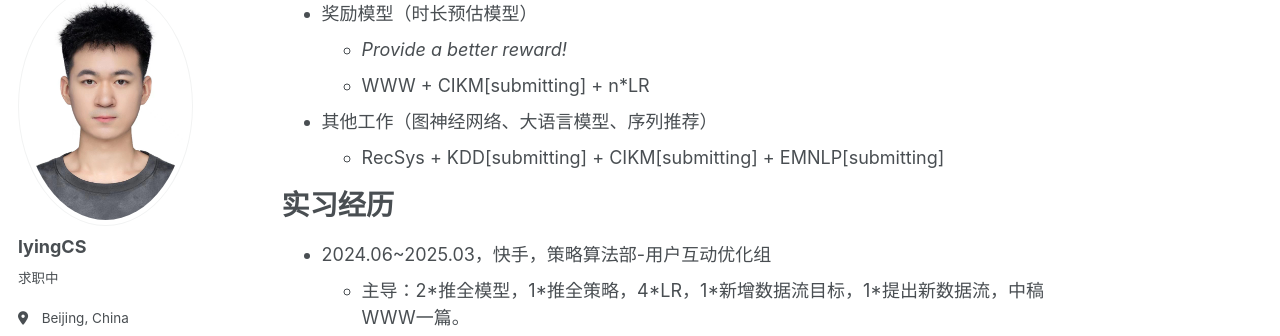
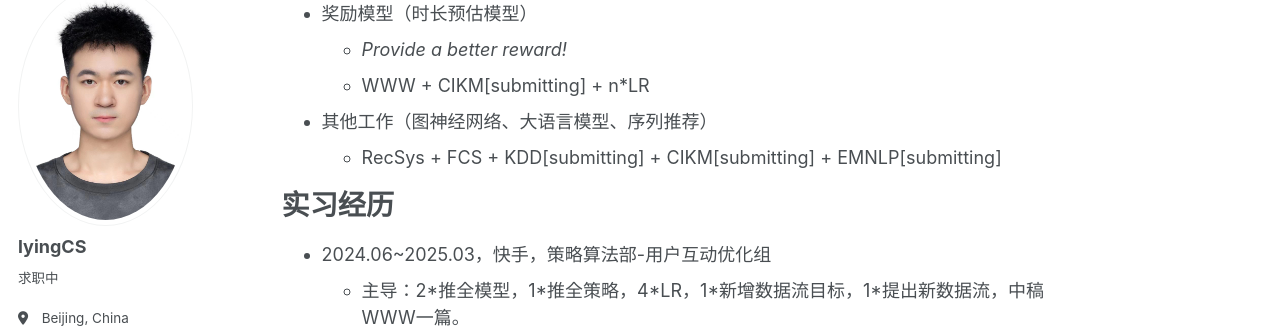
Before and after one commit to lyingCS/lyingCS.github.io, a Jekyll site: the page built from _pages/about.md, in a window 1280 px wide and 900 px high, scrolled down 622 px. Shown: the part 113-449 px from the top of the window. Built offline with Jekyll 4.4.1, drawn with Linux system fonts in a browser that asks for light colours; some web fonts are replaced.

Commit message:
Update about.md

```diff
--- a/_pages/about.md
+++ b/_pages/about.md
@@ -31,7 +31,7 @@ redirect_from:
   + _Provide a better reward!_
   + WWW + CIKM[submitting] + n*LR
 + 其他工作（图神经网络、大语言模型、序列推荐）
-  + RecSys + KDD[submitting] + CIKM[submitting] + EMNLP[submitting]
+  + RecSys + FCS + KDD[submitting] + CIKM[submitting] + EMNLP[submitting]
 
 实习经历
 ======
```
